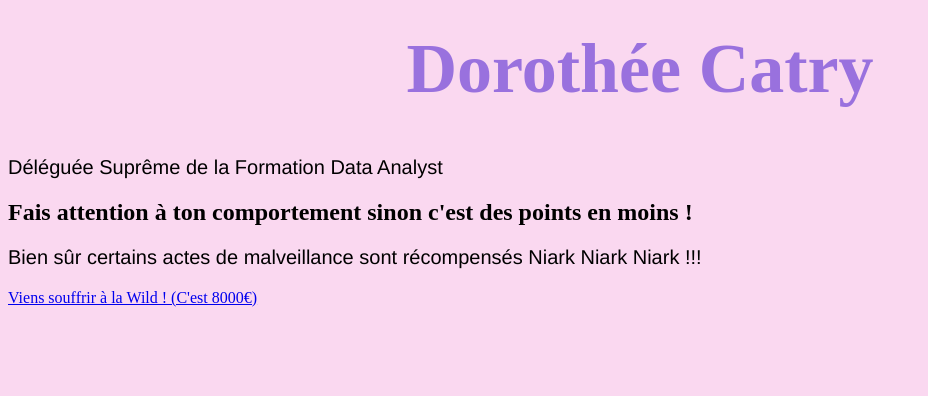
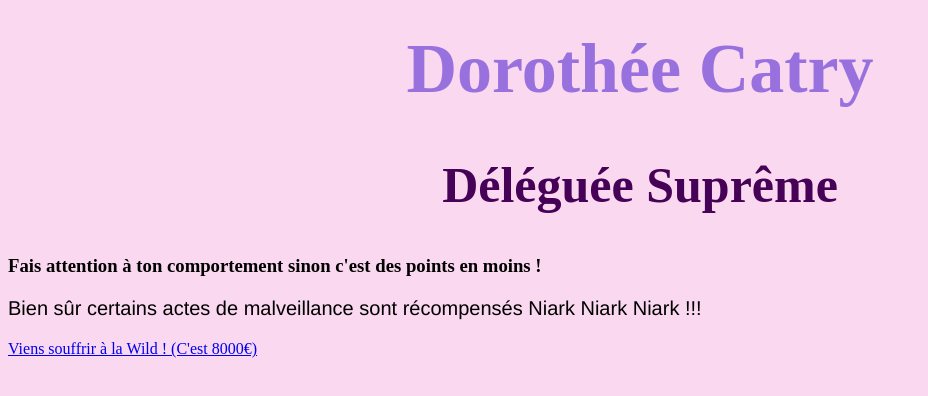
Before and after one commit to DoroChan/.github.io, a plain HTML site: page index.html in a window 1280 px wide. Shown: the part 330-726 px from the top of the page, without its empty margins (0-928 px from the left). Drawn offline with Linux system fonts and the light colour scheme.

Commit message:
Add files via upload

```diff
--- a/index.html
+++ b/index.html
@@ -10,8 +10,8 @@
 
 <body>
     <h1> Dorothée Catry </h1>
-    <p> Déléguée Suprême de la Formation Data Analyst </p>
-    <h2> Fais attention à ton comportement sinon c'est des points en moins ! </h2>
+    <h2> Déléguée Suprême </h2>
+    <h3> Fais attention à ton comportement sinon c'est des points en moins ! </h3>
     <p> Bien sûr certains actes de malveillance sont récompensés Niark Niark Niark !!! </p>
     <a href= "http://www.wildcodeschool.com"> Viens souffrir à la Wild ! (C'est 8000€) </a>
 </body>
--- a/style.css
+++ b/style.css
@@ -2,6 +2,12 @@ h1{
     font-size: 70px;
     text-align: center;
     color: #9971de
+    }
+
+h2{
+    font-size: 50px;
+    text-align: center;
+    color: #450257
     }
 
     p{
```
